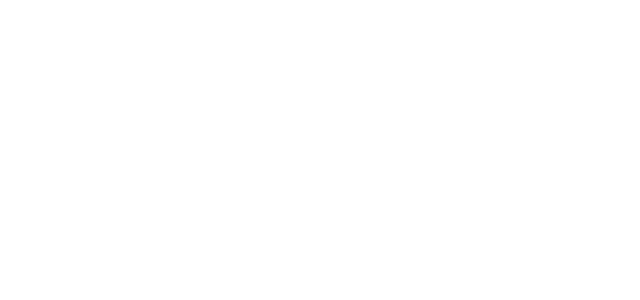
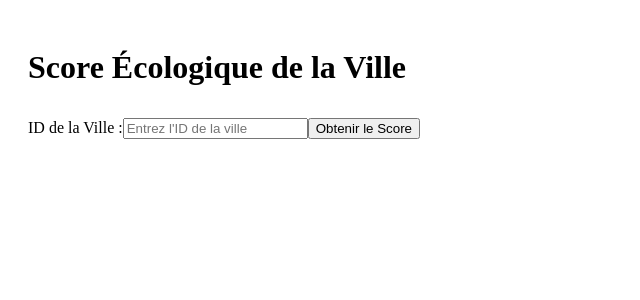
Before and after one commit to Projet-DEVOPS-GMT/economad-front, a Vue app: page /faire-score in a window 1280 px wide. Before the commit this address had no page. Shown: the top 300 px of the page, without its empty margins (0-640 px from the left). Built offline with nearby package versions, Linux system fonts and the light colour scheme.

Commit message:
Add FaireScore vue and modify index and routes

```diff
--- a/src/router/index.js
+++ b/src/router/index.js
@@ -5,6 +5,7 @@
 import Historique from '../views/Historique.vue'; // Vue de l'historique
 import EnregistrerConsommation from '../views/EnregistrerConsommation.vue'; // Vue pour l'enregistrement de la consommation
 import Recherche from '../views/Recherche.vue'; // Import de la vue Recherche
+import FaireScore from '../views/FaireScore.vue'; //Import de la vue FaireScore
 
 const routes = [
   {
@@ -36,7 +37,12 @@
     path: '/recherche',
     name: 'Recherche',
     component: Recherche, // Vue de recherche
-  }
+  },
+  {
+    path: '/faire-score',
+    name: 'faire-score',
+    component: FaireScore
+  },
 ];
 
 const router = createRouter({
--- /dev/null
+++ b/src/views/FaireScore.vue
@@ -0,0 +1,84 @@
+<template>
+  <div class="faire-score">
+    <h1>Score Écologique de la Ville</h1>
+
+    <!-- Formulaire pour saisir l'ID de la ville -->
+    <div class="form-group">
+      <label for="cityId">ID de la Ville :</label>
+      <input type="number" v-model="cityId" id="cityId" class="form-control" placeholder="Entrez l'ID de la ville" />
+      <button @click="fetchEcoScore" class="btn btn-primary">Obtenir le Score</button>
+    </div>
+
+    <!-- Affichage des informations de la ville et du score -->
+    <div v-if="ecoScore !== null">
+      <div v-if="villeDetails">
+        <h2>{{ villeDetails.nom }}</h2>
+        <p><strong>Population:</strong> {{ villeDetails.population }}</p>
+        <p><strong>PIB:</strong> {{ villeDetails.pib }}</p>
+        <p><strong>Taux CO₂:</strong> {{ villeDetails.tauxCo2 }}</p>
+        <p><strong>Score Écologique:</strong> {{ ecoScore }}</p>
+      </div>
+      <div v-else>
+        <p>Aucune ville trouvée avec cet ID.</p>
+      </div>
+    </div>
+  </div>
+</template>
+
+<script>
+import axios from "axios";
+
+export default {
+  data() {
+    return {
+      cityId: null,          // ID de la ville saisi par l'utilisateur
+      ecoScore: null,        // Score écologique calculé
+      villeDetails: null     // Détails de la ville récupérés
+    };
+  },
+  methods: {
+    // Fonction pour récupérer le score écologique de la ville
+    async fetchEcoScore() {
+      try {
+        const response = await axios.get(`http://localhost:8080/api/villes/${this.cityId}/eco-score`);
+        if (response.status === 200) {
+          // Réponse avec le score écologique
+          this.ecoScore = response.data.score;
+          this.villeDetails = response.data.details;
+        } else {
+          // Si la ville n'est pas trouvée
+          this.ecoScore = null;
+          this.villeDetails = null;
+        }
+      } catch (error) {
+        console.error("Erreur lors de la récupération du score écologique", error);
+        this.ecoScore = null;
+        this.villeDetails = null;
+      }
+    }
+  }
+};
+</script>
+
+<style scoped>
+.faire-score {
+  padding: 20px;
+}
+
+.form-group {
+  margin-bottom: 20px;
+}
+
+button {
+  margin-top: 10px;
+}
+
+h2 {
+  color: #2c3e50;
+}
+
+p {
+  font-size: 16px;
+}
+
+</style>
```
